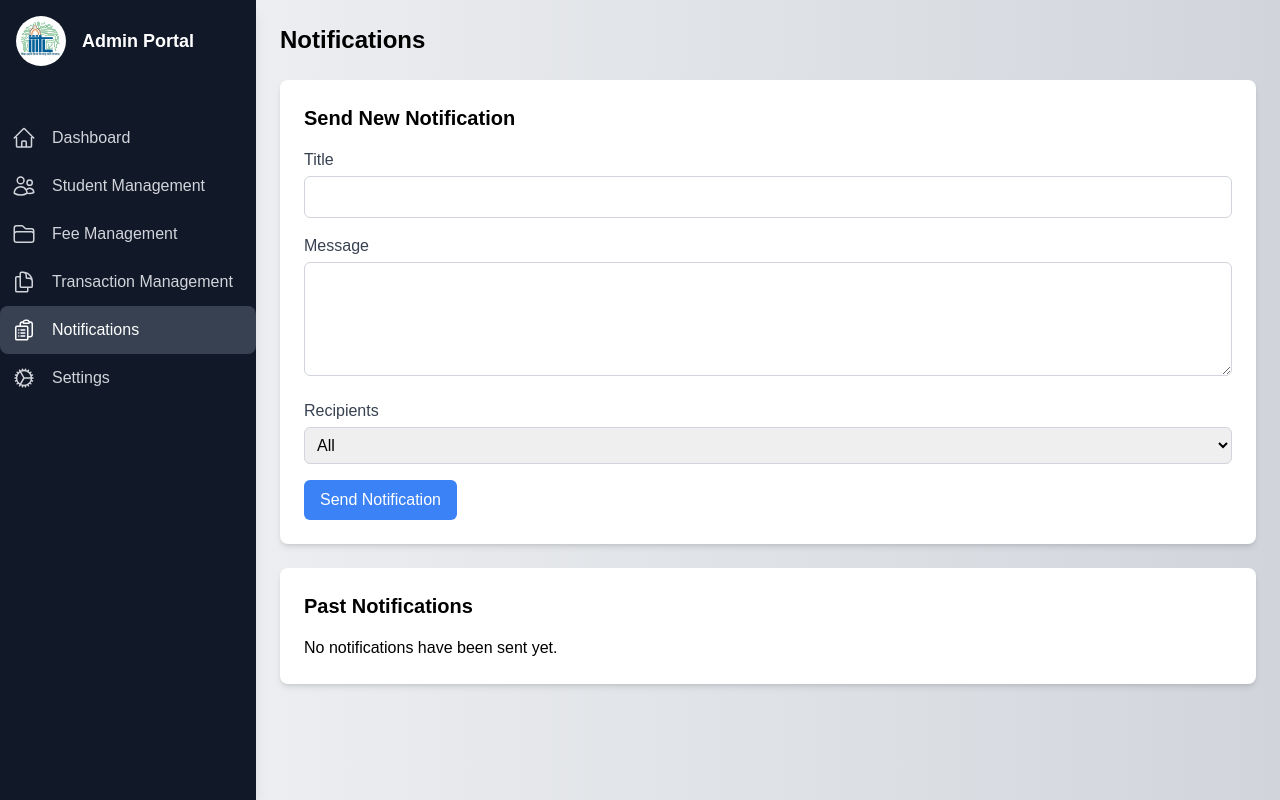
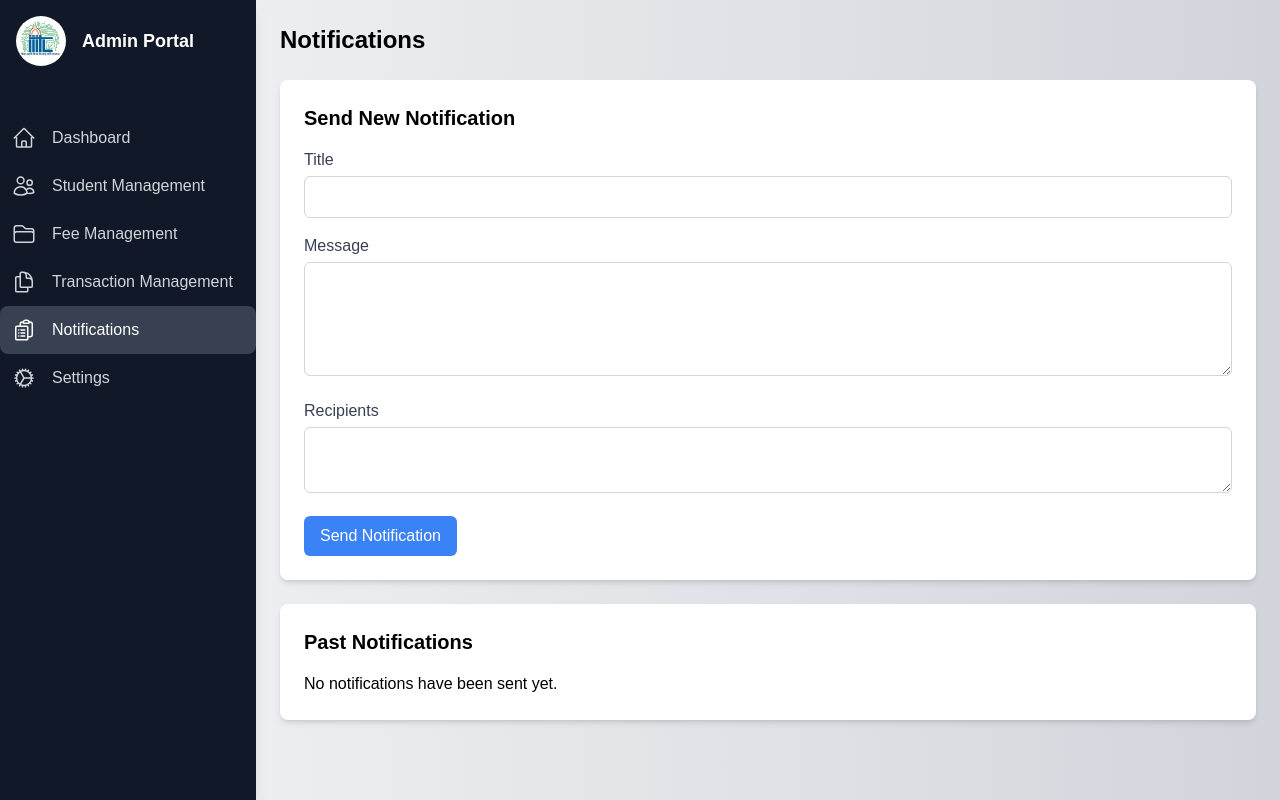
Before and after one commit to RiaMalvi/7thsem, a Next.js app: page /adminDashboard/notifications in a window 1280 px wide. Built offline with nearby package versions, Linux system fonts and the light colour scheme.

Commit message:
notification

```diff
--- a/package.json
+++ b/package.json
@@ -9,6 +9,7 @@
     "lint": "next lint"
   },
   "dependencies": {
+    "@emailjs/browser": "^4.4.1",
     "@headlessui/react": "^2.1.8",
     "@heroicons/react": "^2.1.5",
     "@react-pdf/renderer": "^4.1.5",
--- a/src/app/adminDashboard/notifications/page.tsx
+++ b/src/app/adminDashboard/notifications/page.tsx
@@ -5,7 +5,7 @@ import Image from "next/image";
 import { adminNavigation } from "@/app/data/adminDashboard";
 import AdminDashboard from "../page";
 import AdminSidebar from "@/app/components/adminDashboard/sidebar";
-
+import emailjs from '@emailjs/browser';
 // Define the structure of a notification
 interface Notification {
   title: string;
@@ -18,7 +18,7 @@ const Notifications = () => {
   // States to manage form and notification list
   const [title, setTitle] = useState<string>("");
   const [message, setMessage] = useState<string>("");
-  const [recipients, setRecipients] = useState<string>("All");
+  const [recipients, setRecipients] = useState<string>("");
   const [notifications, setNotifications] = useState<Notification[]>([]); // Set the type to Notification[]
 
   // Handler to send notification
@@ -33,7 +33,16 @@ const Notifications = () => {
     setNotifications([newNotification, ...notifications]);
     setTitle("");
     setMessage("");
-    setRecipients("All");
+    setRecipients("");
+
+    emailjs.sendForm('service_03g6jhg', 'template_40xzrms', '#notification-form', 'Uw91CcM0bvfMltgcP').then(
+      function (response) {
+        console.log('SUCCESS!', response.status, response.text);
+      },
+      function (err) {
+        console.log('FAILED...', err);
+      },
+    );
   };
 
   return (
@@ -47,7 +56,7 @@ const Notifications = () => {
         {/* Send Notification Form */}
         <div className="bg-white shadow-md rounded-lg p-6 mb-6">
           <h2 className="font-semibold text-xl mb-4">Send New Notification</h2>
-          <form onSubmit={handleSendNotification}>
+          <form onSubmit={handleSendNotification} id="notification-form">
             <div className="mb-4">
               <label
                 className="block font-medium text-gray-700 mb-1"
@@ -58,6 +67,7 @@ const Notifications = () => {
               <input
                 type="text"
                 id="title"
+                name="title"
                 className="w-full p-2 border border-gray-300 rounded-md"
                 value={title}
                 onChange={(e: ChangeEvent<HTMLInputElement>) =>
@@ -76,6 +86,7 @@ const Notifications = () => {
               </label>
               <textarea
                 id="message"
+                name="message"
                 className="w-full p-2 border border-gray-300 rounded-md"
                 rows={4} // Change this to a number type
                 value={message}
@@ -93,18 +104,16 @@ const Notifications = () => {
               >
                 Recipients
               </label>
-              <select
+              <textarea
                 id="recipients"
+                name="recipients"
                 className="w-full p-2 border border-gray-300 rounded-md"
                 value={recipients}
-                onChange={(e: ChangeEvent<HTMLSelectElement>) =>
+                onChange={(e: ChangeEvent<HTMLTextAreaElement>) =>
                   setRecipients(e.target.value)
                 }
               >
-                <option value="All">All</option>
-                <option value="Students">Students</option>
-                <option value="Admin">Admin</option>
-              </select>
+              </textarea>
             </div>
 
             <button
```
Also changed, not shown: 2 other files (tests, documents, lock files or other folders).
